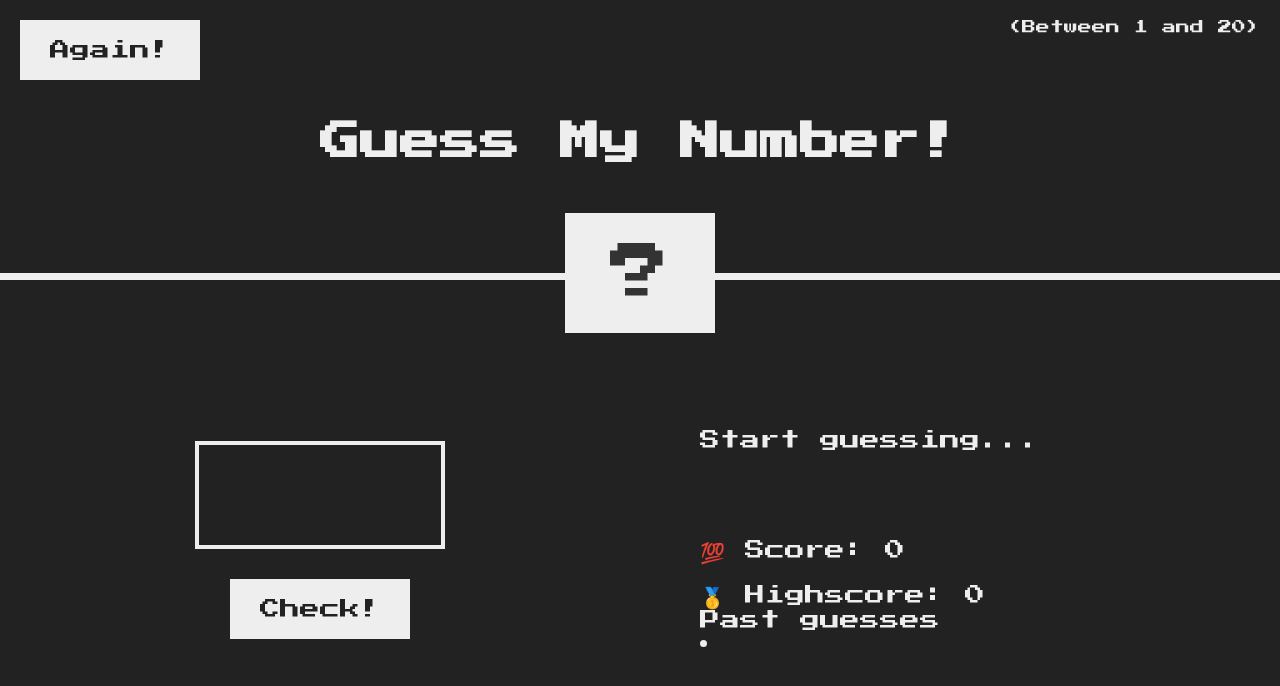
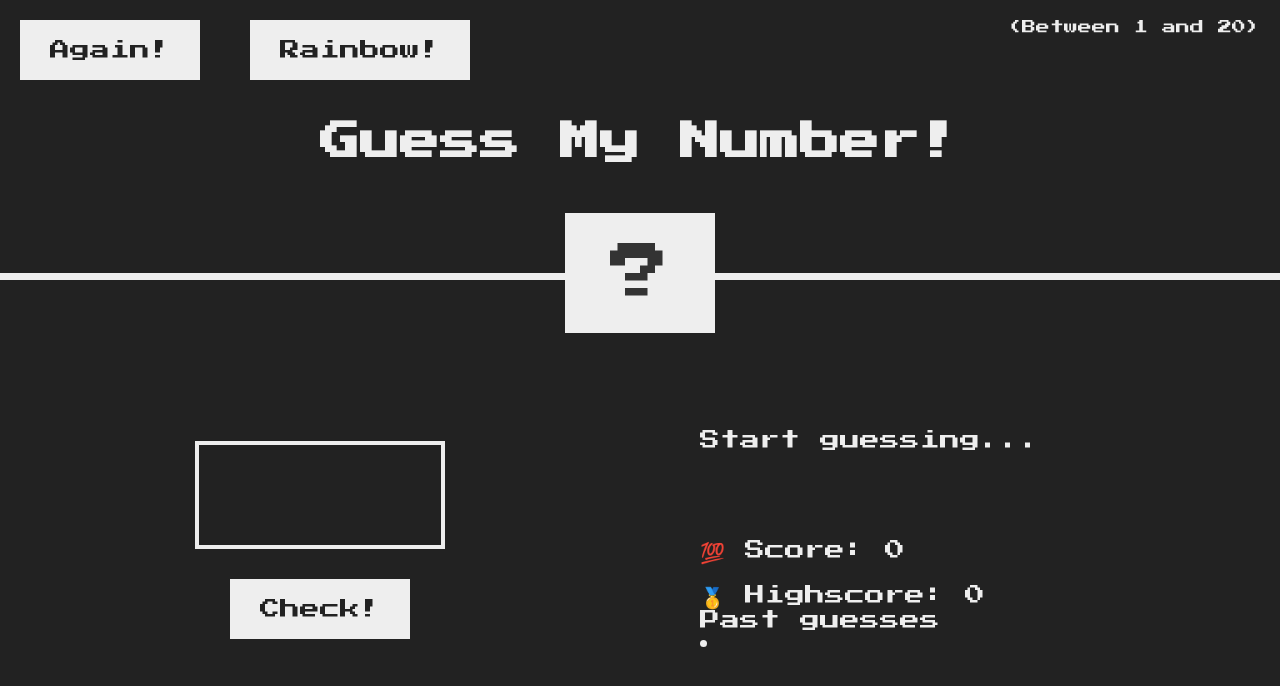
Before and after one commit to Christian-Skovgaard/portfolio3, a plain HTML site: page index.html in a window 1280 px wide. Drawn offline with Linux system fonts and the light colour scheme.

Commit message:
added rainbow button

```diff
--- a/index.html
+++ b/index.html
@@ -12,6 +12,7 @@
       <h1>Guess My Number!</h1>
       <p class="between">(Between 1 and 20)</p>
       <button class="btn again">Again!</button>
+      <button class="btn rainbow">Rainbow!</button>
       <div class="number">?</div>
     </header>
     <main>
--- a/style.css
+++ b/style.css
@@ -81,6 +81,11 @@ h1 {
   top: 2rem;
   left: 2rem;
 }
+.rainbow {
+  position: absolute;
+  top: 2rem;
+  left: 25rem;
+}
 
 .guess {
   background: none;
```
